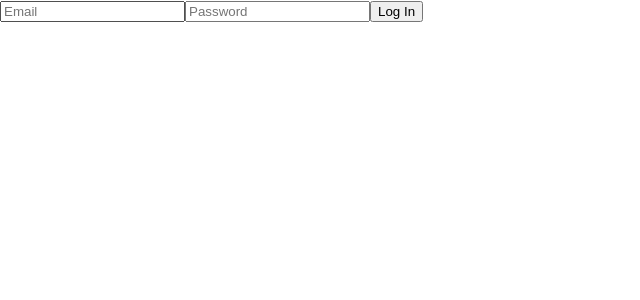
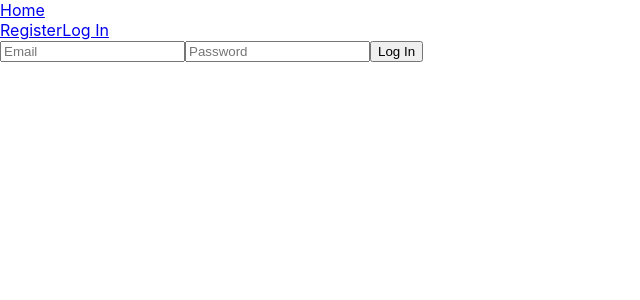
Before and after one commit to krzysztof-kryczka/goit-react-hw-08-phonebook, a React (Create React App) app: page /goit-react-hw-08-phonebook/login in a window 1280 px wide. Shown: the top 300 px of the page, without its empty margins (0-640 px from the left). Built offline with nearby package versions, Linux system fonts and the light colour scheme.

Commit message:
Add Basic Navigate

```diff
--- a/src/components/Layout/Layout.jsx
+++ b/src/components/Layout/Layout.jsx
@@ -1,10 +1,20 @@
-import css from './Layout.module.css';
 import { Outlet } from 'react-router-dom';
 import { Suspense } from 'react';
+import { NavigationBar } from '#components/NavigationBar/NavigationBar';
+import { NavigationAuth } from '../NavigationAuth/NavigationAuth';
+import { NavigationUserMenu } from 'components/NavigationUserMenu/NavigationUserMenu';
+import { useAuth } from '#hook/useAuth';
+import css from './Layout.module.css';
 
 export const Layout = () => {
+  const { isLoggedIn } = useAuth();
+
   return (
     <div>
+      <header>
+        <NavigationBar />
+        {isLoggedIn ? <NavigationUserMenu /> : <NavigationAuth />}
+      </header>
       <Suspense fallback={null}>
         <Outlet />
       </Suspense>
--- /dev/null
+++ b/src/components/NavigationAuth/NavigationAuth.jsx
@@ -0,0 +1,11 @@
+import { NavLink } from 'react-router-dom';
+import css from './NavigationAuth.module.css';
+
+export const NavigationAuth = () => {
+  return (
+    <nav>
+      <NavLink to="/register">Register</NavLink>
+      <NavLink to="/login">Log In</NavLink>
+    </nav>
+  );
+};
--- /dev/null
+++ b/src/components/NavigationBar/NavigationBar.jsx
@@ -0,0 +1,14 @@
+import { useAuth } from 'hook/useAuth';
+import { NavLink } from 'react-router-dom';
+import css from './NavigationBar.module.css';
+
+export const NavigationBar = () => {
+  const { isLoggedIn } = useAuth();
+
+  return (
+    <nav>
+      <NavLink to="/">Home</NavLink>
+      {isLoggedIn && <NavLink to="/contacts">Contacts</NavLink>}
+    </nav>
+  );
+};
--- /dev/null
+++ b/src/components/NavigationUserMenu/NavigationUserMenu.jsx
@@ -0,0 +1,18 @@
+import { useDispatch } from 'react-redux';
+import { logOut } from '#redux/auth/operation';
+import { useAuth } from '#hook/useAuth';
+import css from './NavigationUserMenu.module.css';
+
+export const NavigationUserMenu = () => {
+  const dispatch = useDispatch();
+  const { user } = useAuth();
+
+  return (
+    <div>
+      <h1>Welcome, {user.name}</h1>
+      <button type="button" onClick={() => dispatch(logOut())}>
+        Logout
+      </button>
+    </div>
+  );
+};
```
Also changed, not shown: src/components/NavigationAuth/NavigationAuth.module.css (added), src/components/NavigationBar/NavigationBar.module.css (added), src/components/NavigationUserMenu/NavigationUserMenu.module.css (added).
